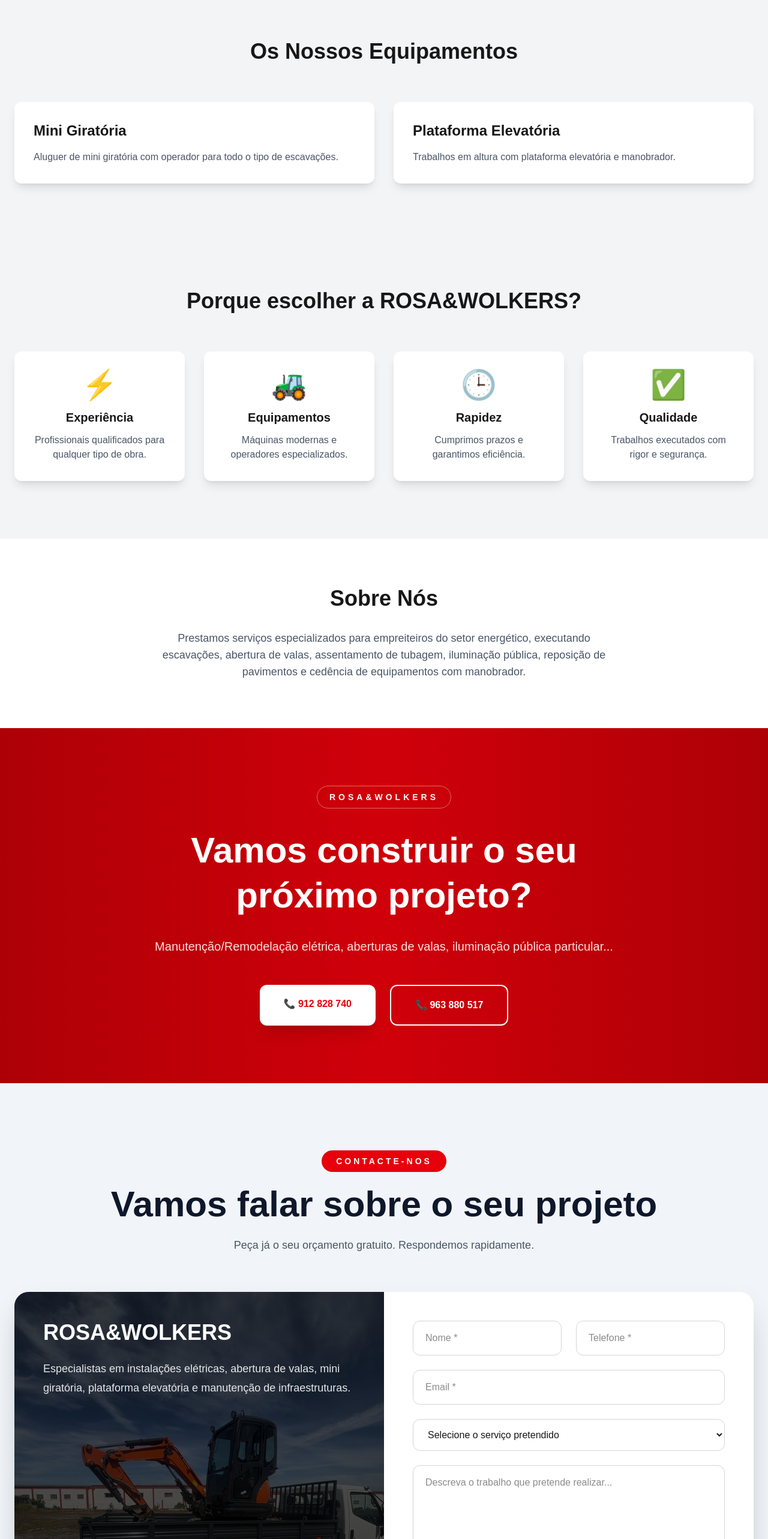
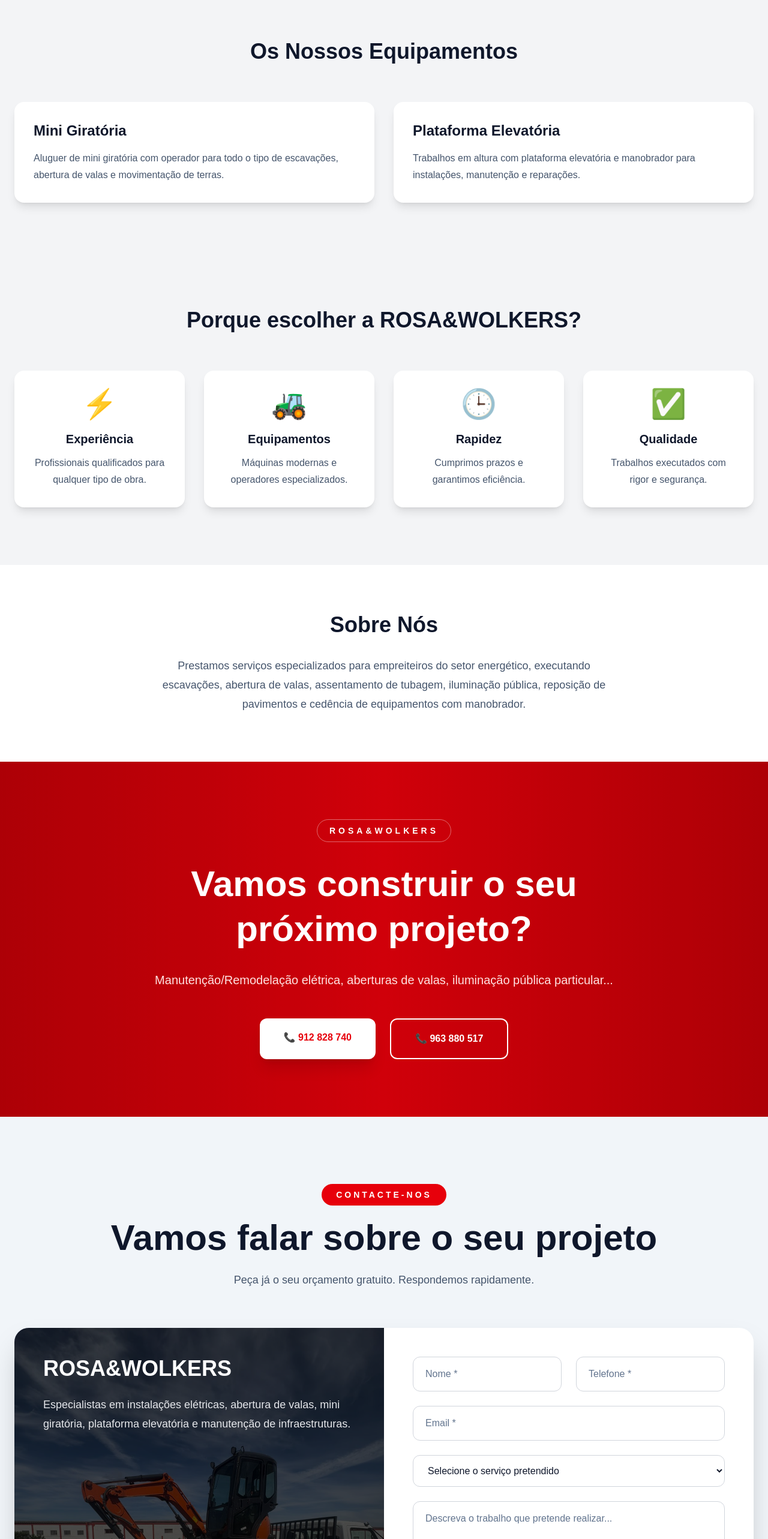
Before and after one commit to rodrigorosa1896-bot/rosa-wolkers, a Next.js app: page / in a window 1280 px wide. Shown: the part 2602-5168 px from the top of the page at 60% size. Built offline with nearby package versions, Linux system fonts and the light colour scheme.

Commit message:
Melhora contraste e responsividade da página de contacto

```diff
--- a/components/About.tsx
+++ b/components/About.tsx
@@ -1,14 +1,40 @@
 export default function About() {
   return (
-    <section id="about" className="py-20 bg-white">
+    <section
+      id="about"
+      className="py-16 md:py-20 bg-white"
+    >
       <div className="max-w-7xl mx-auto px-6">
 
-        <h2 className="text-4xl font-bold text-center">
+        <h2
+          className="
+            text-3xl
+            md:text-4xl
+            font-bold
+            text-slate-900
+            text-center
+          "
+        >
           Sobre Nós
         </h2>
 
-        <p className="text-lg text-gray-600 mt-8 text-center max-w-3xl mx-auto">
-          Prestamos serviços especializados para empreiteiros do setor energético, executando escavações, abertura de valas, assentamento de tubagem, iluminação pública, reposição de pavimentos e cedência de equipamentos com manobrador.
+        <p
+          className="
+            mt-6
+            md:mt-8
+            max-w-3xl
+            mx-auto
+            text-center
+            text-base
+            md:text-lg
+            leading-8
+            text-slate-600
+          "
+        >
+          Prestamos serviços especializados para empreiteiros do setor
+          energético, executando escavações, abertura de valas,
+          assentamento de tubagem, iluminação pública, reposição de
+          pavimentos e cedência de equipamentos com manobrador.
         </p>
 
       </div>
--- a/components/Contact.tsx
+++ b/components/Contact.tsx
@@ -62,32 +62,76 @@ export default function Contact() {
   return (
     <section
       id="contactos"
-      className="py-28 bg-slate-100"
+      className="py-20 md:py-28 bg-slate-100"
     >
       <div className="max-w-7xl mx-auto px-6">
 
-        <div className="text-center mb-16">
+        <div className="text-center mb-12 md:mb-16">
 
-          <span className="inline-block bg-red-600 text-white px-6 py-2 rounded-full uppercase tracking-[4px] text-sm font-bold">
+          <span
+            className="
+              inline-block
+              bg-red-600
+              text-white
+              px-5
+              md:px-6
+              py-2
+              rounded-full
+              uppercase
+              tracking-[2px]
+              md:tracking-[4px]
+              text-xs
+              md:text-sm
+              font-bold
+            "
+          >
             CONTACTE-NOS
           </span>
 
-          <h2 className="text-5xl md:text-6xl font-black text-slate-900 mt-6">
+          <h2
+            className="
+              text-3xl
+              sm:text-4xl
+              md:text-6xl
+              font-black
+              text-slate-900
+              mt-6
+            "
+          >
             Vamos falar sobre o seu projeto
           </h2>
 
-          <p className="mt-6 text-lg text-gray-600 max-w-3xl mx-auto">
+          <p
+            className="
+              mt-6
+              text-base
+              md:text-lg
+              text-slate-600
+              max-w-3xl
+              mx-auto
+              leading-8
+            "
+          >
             Peça já o seu orçamento gratuito.
             Respondemos rapidamente.
           </p>
 
         </div>
 
-        <div className="grid lg:grid-cols-2 overflow-hidden rounded-3xl shadow-2xl bg-white">
+        <div
+          className="
+            grid
+            lg:grid-cols-2
+            overflow-hidden
+            rounded-3xl
+            shadow-2xl
+            bg-white
+          "
+        >
 
           {/* Painel Esquerdo */}
 
-          <div className="relative min-h-[750px]">
+          <div className="relative min-h-[500px] lg:min-h-[750px]">
 
             <Image
               src="/images/contacto.jpg"
@@ -96,17 +140,17 @@ export default function Contact() {
               className="object-cover"
             />
 
-            <div className="absolute inset-0 bg-black/70"></div>
+            <div className="absolute inset-0 bg-black/70" />
 
-            <div className="absolute inset-0 p-12 flex flex-col justify-between">
+            <div className="absolute inset-0 p-8 md:p-12 flex flex-col justify-between">
 
               <div>
 
-                <h3 className="text-4xl font-black text-white">
+                <h3 className="text-3xl md:text-4xl font-black text-white">
                   ROSA&WOLKERS
                 </h3>
 
-                <p className="text-gray-200 mt-6 leading-8 text-lg">
+                <p className="text-gray-200 mt-6 leading-8 text-base md:text-lg">
                   Especialistas em instalações elétricas,
                   abertura de valas,
                   mini giratória,
@@ -121,7 +165,7 @@ export default function Contact() {
                 <div className="flex items-center gap-5">
 
                   <div className="bg-red-600 p-4 rounded-2xl">
-                    <Phone className="text-white" size={24}/>
+                    <Phone className="text-white" size={24} />
                   </div>
 
                   <div>
@@ -130,7 +174,7 @@ export default function Contact() {
                       Telefone
                     </p>
 
-                    <p className="text-white text-2xl font-bold">
+                    <p className="text-white text-xl md:text-2xl font-bold">
                       963 880 517
                     </p>
 
@@ -141,7 +185,7 @@ export default function Contact() {
                 <div className="flex items-center gap-5">
 
                   <div className="bg-red-600 p-4 rounded-2xl">
-                    <Mail className="text-white" size={24}/>
+                    <Mail className="text-white" size={24} />
                   </div>
 
                   <div>
@@ -150,7 +194,7 @@ export default function Contact() {
                       Email
                     </p>
 
-                    <p className="text-white">
+                    <p className="text-white break-all">
                       geral.rosawolkers@gmail.com
                     </p>
 
@@ -161,7 +205,7 @@ export default function Contact() {
                 <div className="flex items-center gap-5">
 
                   <div className="bg-red-600 p-4 rounded-2xl">
-                    <MapPin className="text-white" size={24}/>
+                    <MapPin className="text-white" size={24} />
                   </div>
 
                   <div>
@@ -186,12 +230,11 @@ export default function Contact() {
 
           {/* Formulário */}
 
-          <div className="p-12">
-
-            <form
+          <div className="p-6 md:p-12"><form
   onSubmit={handleSubmit}
   className="space-y-6"
 >
+
   <div className="grid md:grid-cols-2 gap-6">
 
     <input
@@ -205,7 +248,7 @@ export default function Contact() {
           nome: e.target.value,
         })
       }
-                  className="w-full rounded-xl border border-gray-300 px-5 py-4 outline-none focus:border-red-600 transition"
+      className="w-full rounded-xl border border-gray-300 bg-white text-slate-900 placeholder:text-slate-500 px-5 py-4 outline-none focus:border-red-600 focus:ring-2 focus:ring-red-600/20 transition"
     />
 
     <input
@@ -219,7 +262,7 @@ export default function Contact() {
           telefone: e.target.value,
         })
       }
-                  className="w-full rounded-xl border border-gray-300 px-5 py-4 outline-none focus:border-red-600 transition"
+      className="w-full rounded-xl border border-gray-300 bg-white text-slate-900 placeholder:text-slate-500 px-5 py-4 outline-none focus:border-red-600 focus:ring-2 focus:ring-red-600/20 transition"
     />
 
   </div>
@@ -235,7 +278,7 @@ export default function Contact() {
         email: e.target.value,
       })
     }
-                className="w-full rounded-xl border border-gray-300 px-5 py-4 outline-none focus:border-red-600 transition"
+    className="w-full rounded-xl border border-gray-300 bg-white text-slate-900 placeholder:text-slate-500 px-5 py-4 outline-none focus:border-red-600 focus:ring-2 focus:ring-red-600/20 transition"
   />
 
   <select
@@ -247,7 +290,7 @@ export default function Contact() {
         servico: e.target.value,
       })
     }
-                className="w-full rounded-xl border border-gray-300 px-5 py-4 outline-none focus:border-red-600 transition"
+    className="w-full rounded-xl border border-gray-300 bg-white text-slate-900 px-5 py-4 outline-none focus:border-red-600 focus:ring-2 focus:ring-red-600/20 transition"
   >
     <option value="">
       Selecione o serviço pretendido
@@ -284,8 +327,9 @@ export default function Contact() {
         mensagem: e.target.value,
       })
     }
-                className="w-full rounded-xl border border-gray-300 px-5 py-4 resize-none outline-none focus:border-red-600 transition"
+    className="w-full rounded-xl border border-gray-300 bg-white text-slate-900 placeholder:text-slate-500 px-5 py-4 resize-none outline-none focus:border-red-600 focus:ring-2 focus:ring-red-600/20 transition"
   />
+
   <button
     type="submit"
     disabled={loading}
@@ -304,9 +348,12 @@ export default function Contact() {
   {success && (
     <div className="flex items-center gap-3 rounded-xl border border-green-300 bg-green-100 p-5 text-green-700">
       <CheckCircle2 size={24} />
+
       <span className="font-semibold">
-                    Pedido enviado com sucesso! Entraremos em contacto consigo brevemente.
+        Pedido enviado com sucesso!
+        Entraremos em contacto consigo brevemente.
       </span>
+
     </div>
   )}
 
--- a/components/Equipment.tsx
+++ b/components/Equipment.tsx
@@ -1,32 +1,59 @@
 export default function Equipment() {
   return (
-    <section id="equipamentos" className="py-20 bg-gray-100">
+    <section
+      id="equipamentos"
+      className="py-16 md:py-20 bg-gray-100"
+    >
       <div className="max-w-7xl mx-auto px-6">
 
-        <h2 className="text-4xl font-bold text-center">
+        <h2
+          className="
+            text-3xl
+            md:text-4xl
+            font-bold
+            text-center
+            text-slate-900
+          "
+        >
           Os Nossos Equipamentos
         </h2>
 
-        <div className="grid md:grid-cols-2 gap-8 mt-16">
+        <div
+          className="
+            grid
+            grid-cols-1
+            lg:grid-cols-2
+            gap-6
+            md:gap-8
+            mt-10
+            md:mt-16
+          "
+        >
 
-          <div className="bg-white rounded-xl shadow-lg p-8">
-            <h3 className="text-2xl font-bold">
+          <div className="bg-white rounded-2xl shadow-lg p-8 hover:shadow-xl transition-all duration-300">
+
+            <h3 className="text-2xl font-bold text-slate-900">
               Mini Giratória
             </h3>
 
-            <p className="mt-4 text-gray-600">
-              Aluguer de mini giratória com operador para todo o tipo de escavações.
+            <p className="mt-4 text-slate-600 leading-7">
+              Aluguer de mini giratória com operador para todo o tipo
+              de escavações, abertura de valas e movimentação de terras.
             </p>
+
           </div>
 
-          <div className="bg-white rounded-xl shadow-lg p-8">
-            <h3 className="text-2xl font-bold">
+          <div className="bg-white rounded-2xl shadow-lg p-8 hover:shadow-xl transition-all duration-300">
+
+            <h3 className="text-2xl font-bold text-slate-900">
               Plataforma Elevatória
             </h3>
 
-            <p className="mt-4 text-gray-600">
-              Trabalhos em altura com plataforma elevatória e manobrador.
+            <p className="mt-4 text-slate-600 leading-7">
+              Trabalhos em altura com plataforma elevatória e
+              manobrador para instalações, manutenção e reparações.
             </p>
+
           </div>
 
         </div>
--- a/components/WhyUs.tsx
+++ b/components/WhyUs.tsx
@@ -1,47 +1,83 @@
 export default function WhyUs() {
   return (
-    <section className="py-24 bg-gray-100">
+    <section className="py-16 md:py-24 bg-gray-100">
       <div className="max-w-7xl mx-auto px-6">
 
-        <h2 className="text-4xl font-bold text-center">
+        <h2
+          className="
+            text-3xl
+            md:text-4xl
+            font-bold
+            text-center
+            text-slate-900
+          "
+        >
           Porque escolher a ROSA&WOLKERS?
         </h2>
 
-        <div className="grid md:grid-cols-4 gap-8 mt-16">
+        <div
+          className="
+            grid
+            grid-cols-1
+            sm:grid-cols-2
+            lg:grid-cols-4
+            gap-6
+            md:gap-8
+            mt-10
+            md:mt-16
+          "
+        >
 
-          <div className="bg-white rounded-xl shadow-lg p-8 text-center">
-            <div className="text-5xl mb-4">⚡</div>
-            <h3 className="font-bold text-xl">Experiência</h3>
-            <p className="mt-3 text-gray-600">
+          <div className="bg-white rounded-2xl shadow-lg p-8 text-center hover:shadow-xl transition-all duration-300">
+            <div className="text-5xl mb-5">⚡</div>
+
+            <h3 className="text-xl font-bold text-slate-900">
+              Experiência
+            </h3>
+
+            <p className="mt-3 text-slate-600 leading-7">
               Profissionais qualificados para qualquer tipo de obra.
             </p>
           </div>
 
-          <div className="bg-white rounded-xl shadow-lg p-8 text-center">
-            <div className="text-5xl mb-4">🚜</div>
-            <h3 className="font-bold text-xl">Equipamentos</h3>
-            <p className="mt-3 text-gray-600">
+          <div className="bg-white rounded-2xl shadow-lg p-8 text-center hover:shadow-xl transition-all duration-300">
+            <div className="text-5xl mb-5">🚜</div>
+
+            <h3 className="text-xl font-bold text-slate-900">
+              Equipamentos
+            </h3>
+
+            <p className="mt-3 text-slate-600 leading-7">
               Máquinas modernas e operadores especializados.
             </p>
           </div>
 
-          <div className="bg-white rounded-xl shadow-lg p-8 text-center">
-            <div className="text-5xl mb-4">🕒</div>
-            <h3 className="font-bold text-xl">Rapidez</h3>
-            <p className="mt-3 text-gray-600">
+          <div className="bg-white rounded-2xl shadow-lg p-8 text-center hover:shadow-xl transition-all duration-300">
+            <div className="text-5xl mb-5">🕒</div>
+
+            <h3 className="text-xl font-bold text-slate-900">
+              Rapidez
+            </h3>
+
+            <p className="mt-3 text-slate-600 leading-7">
               Cumprimos prazos e garantimos eficiência.
             </p>
           </div>
 
-          <div className="bg-white rounded-xl shadow-lg p-8 text-center">
-            <div className="text-5xl mb-4">✅</div>
-            <h3 className="font-bold text-xl">Qualidade</h3>
-            <p className="mt-3 text-gray-600">
+          <div className="bg-white rounded-2xl shadow-lg p-8 text-center hover:shadow-xl transition-all duration-300">
+            <div className="text-5xl mb-5">✅</div>
+
+            <h3 className="text-xl font-bold text-slate-900">
+              Qualidade
+            </h3>
+
+            <p className="mt-3 text-slate-600 leading-7">
               Trabalhos executados com rigor e segurança.
             </p>
           </div>
 
         </div>
+
       </div>
     </section>
   );
```
Lines whose indentation alone changed are shown as unchanged.
